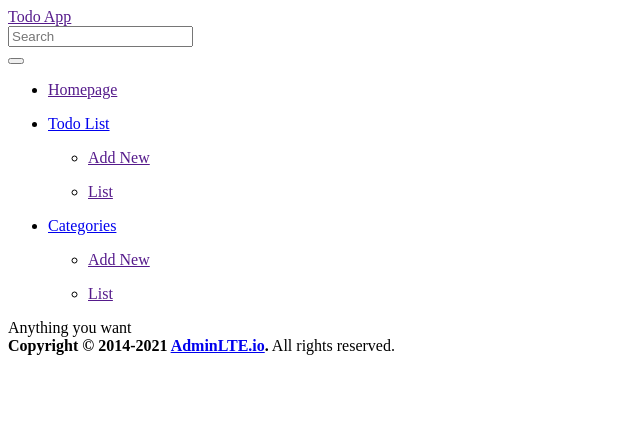
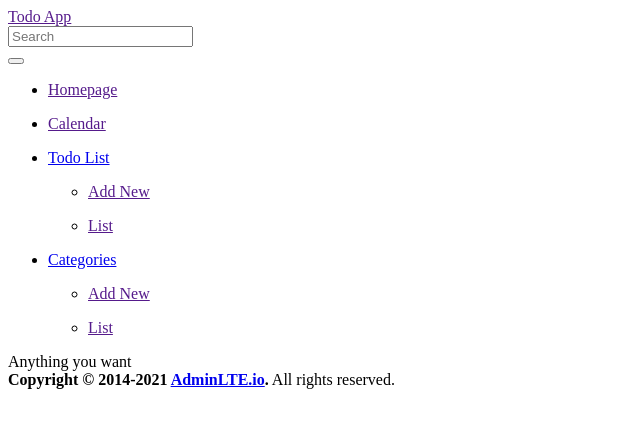
Before and after one commit to Svobodennn/PHP-Todo-App, a PHP site: the page made by View/static/sidebar.php in a window 1280 px wide. Shown: the top 428 px of the page, without its empty margins (0-640 px from the left). Run offline with PHP 8.4, Linux system fonts and the light colour scheme; the template is opened without the code that fills it, so the values that code supplies are empty.

Commit message:
Calendar tab added

```diff
--- a/View/static/sidebar.php
+++ b/View/static/sidebar.php
@@ -41,6 +41,14 @@
                         <i class="nav-icon fas fa-th"></i>
                         <p>
                             Homepage
+                        </p>
+                    </a>
+                </li>
+                <li class="nav-item">
+                    <a href="<?= url('home/calendar') ?>" class="nav-link">
+                        <i class="nav-icon fas fa-calendar-alt"></i>
+                        <p>
+                            Calendar
                         </p>
                     </a>
                 </li>
```
